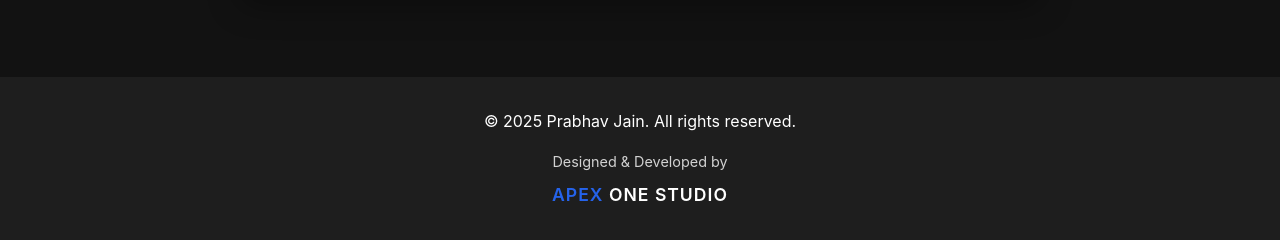
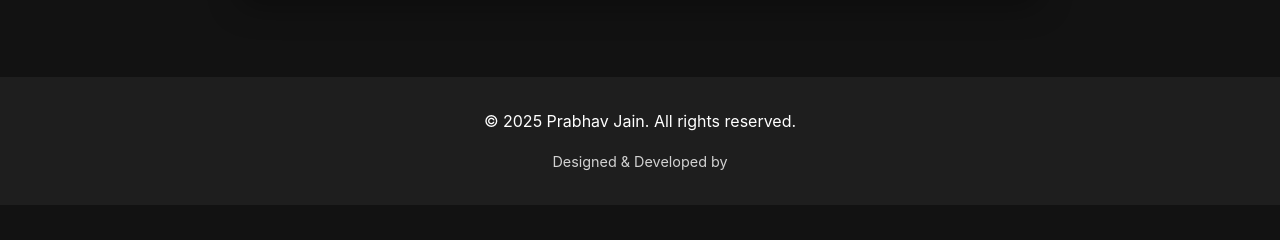
Before and after one commit to prabhavjain2004/My-portfolio-prabhav-jain, a plain HTML site: page index.html in a window 1280 px wide. Shown: the part 4416-4656 px from the top of the page. After the commit the page ends 4621 px from the top, so only its background shows below. Drawn offline with Linux system fonts and the light colour scheme.

Commit message:
Update index.html

```diff
--- a/index.html
+++ b/index.html
@@ -222,9 +222,6 @@
             <p>&copy; 2025 Prabhav Jain. All rights reserved.</p>
             <div class="studio-brand">
                 <p>Designed & Developed by</p>
-                <a href="#" class="studio-logo">
-                    <span class="highlight">APEX</span> ONE STUDIO
-                </a>
             </div>
         </div>
     </footer>
```
